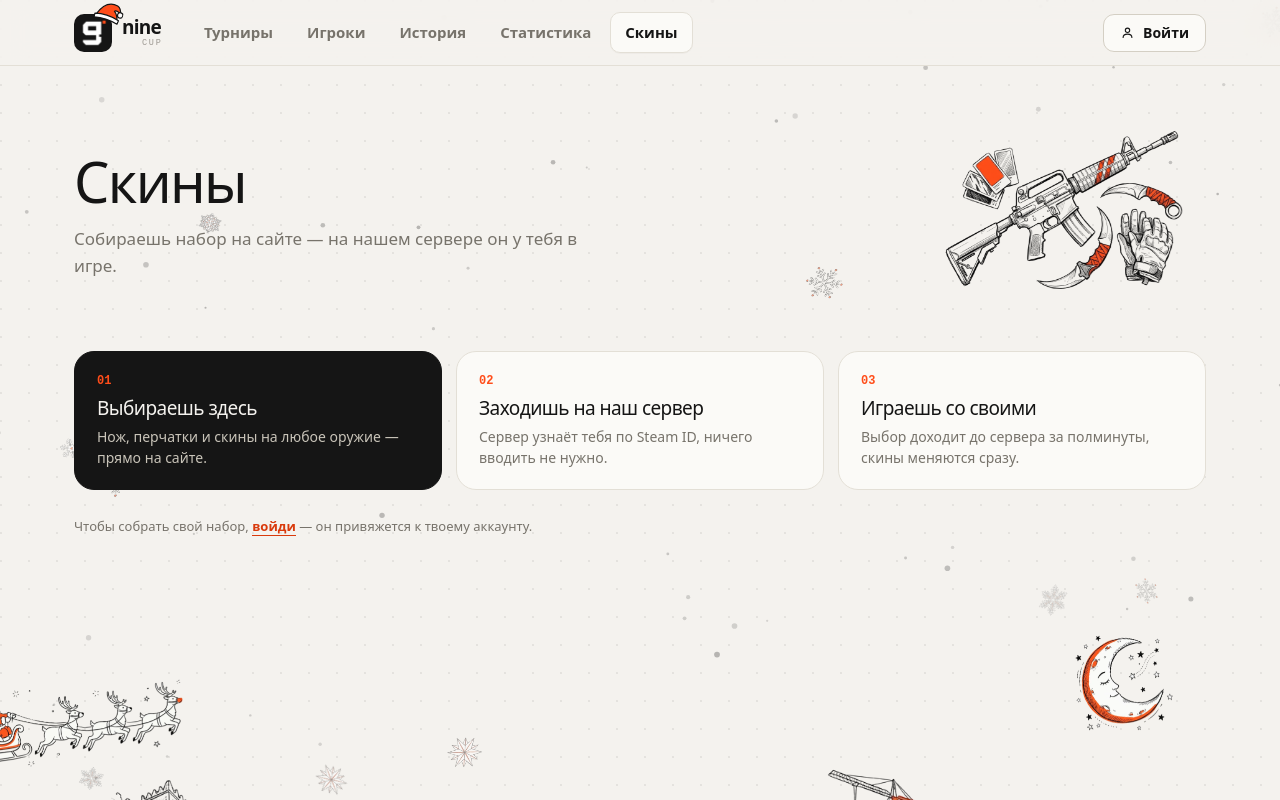
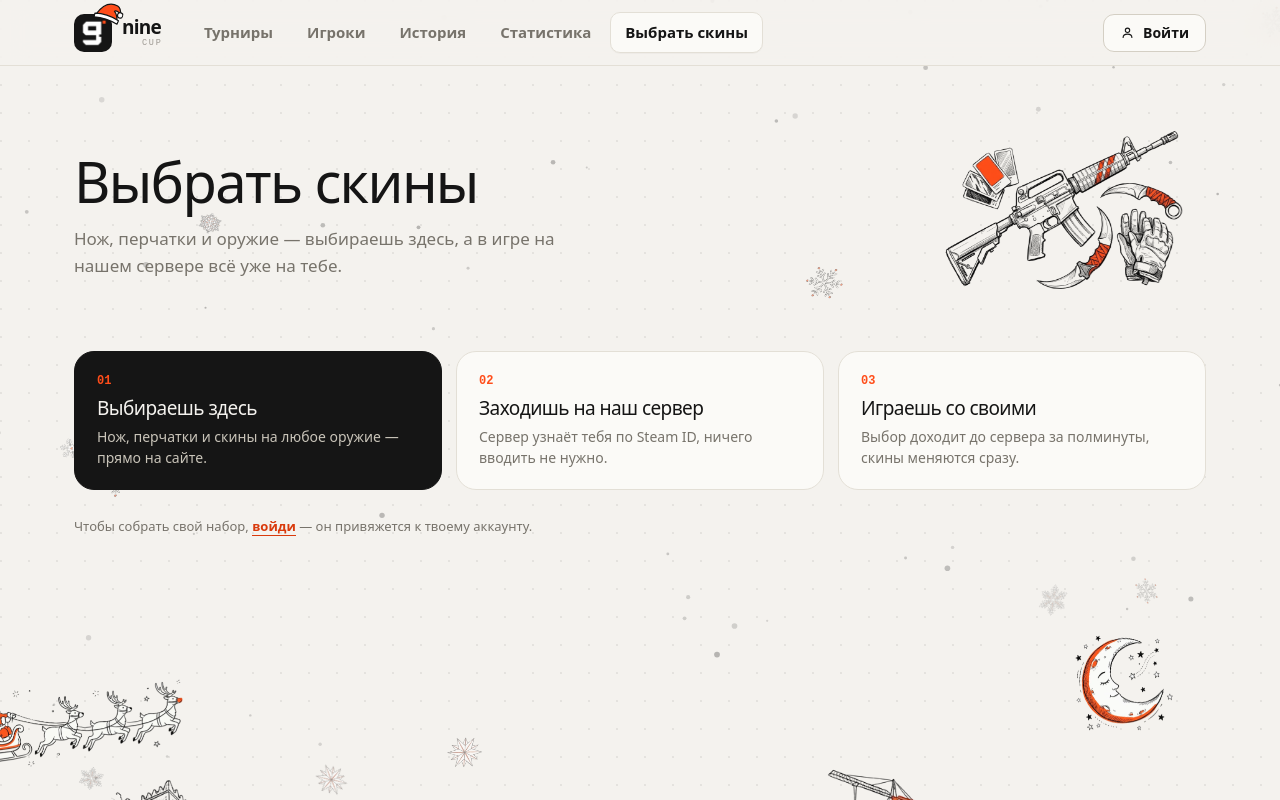
Before and after one commit to vertigoDK/cs2-tournament, a React (Vite) app in the folder frontend/: page /skins in a window 1280 px wide. Shown: the top 800 px of the page. Built offline with nearby package versions, Linux system fonts and the light colour scheme; a web font is replaced by a local one.

Commit message:
Nav: 'Выбрать скины' instead of unclear 'Скины'
Co-Authored-By: Claude Sonnet 5.5 <noreply@anthropic.com>

```diff
--- a/frontend/src/components/Layout.jsx
+++ b/frontend/src/components/Layout.jsx
@@ -62,7 +62,7 @@ export default function Layout() {
               Статистика
             </NavLink>
             <NavLink to="/skins" className={navClass}>
-              Скины
+              Выбрать скины
             </NavLink>
             {isAdmin ? (
               <NavLink to="/users" className={navClass}>
--- a/frontend/src/pages/Skins.jsx
+++ b/frontend/src/pages/Skins.jsx
@@ -96,8 +96,8 @@ export default function Skins() {
   return (
     <main className="page">
       <PageHead
-        title={auth ? "Мои скины" : "Скины"}
-        sub="Собираешь набор на сайте — на нашем сервере он у тебя в игре."
+        title={auth ? "Выбрать скины" : "Выбрать скины"}
+        sub="Нож, перчатки и оружие — выбираешь здесь, а в игре на нашем сервере всё уже на тебе."
         art="/img/skins.webp"
       />
 
```
